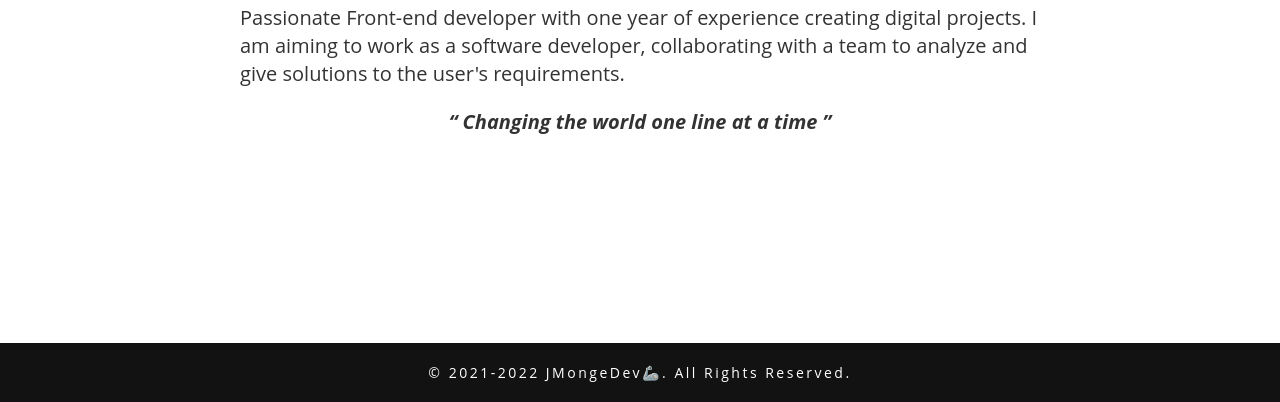
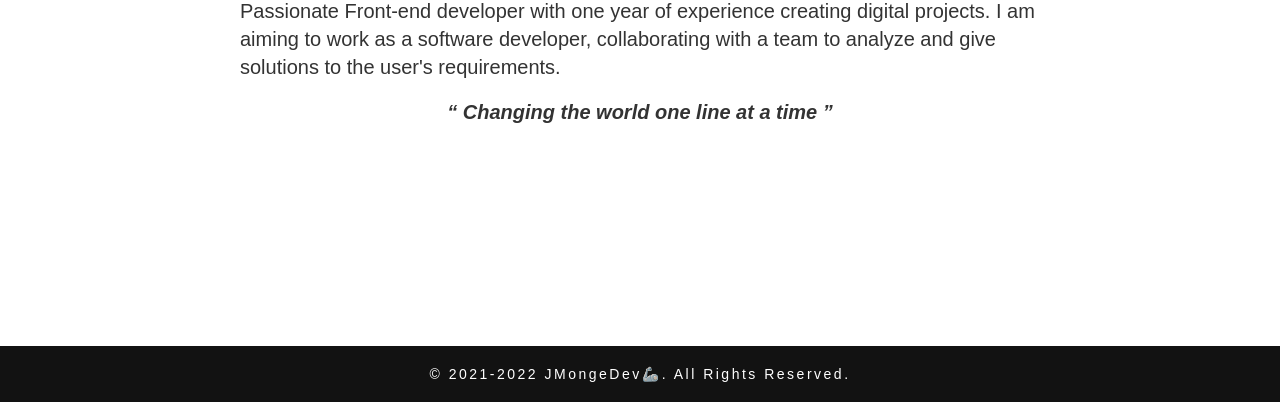
Before and after one commit to jesusmongedev/jmongedev-web-layout, a plain HTML site: page index.html in a window 1280 px wide. Shown: the part 398-800 px from the top of the page. Drawn offline with Linux system fonts and the light colour scheme.

Commit message:
Cambie la fuente del Body por Arial

```diff
--- a/css/style.css
+++ b/css/style.css
@@ -14,7 +14,7 @@ body {
     width: 100%;
     max-width: 100vw;
     min-height: 100vh;
-    font-family: 'Open Sans';
+    font-family: 'Arial';
     font-size: 2rem;
     color: #333;
 }
```
